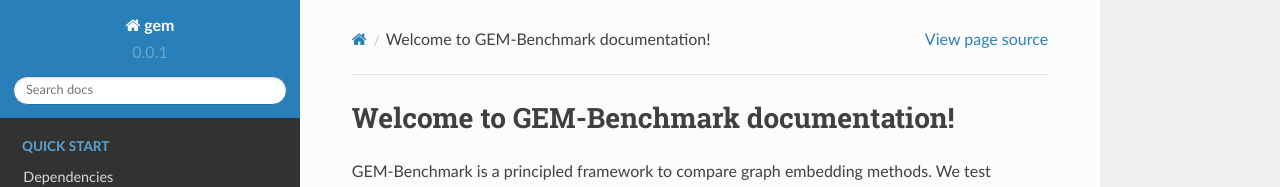
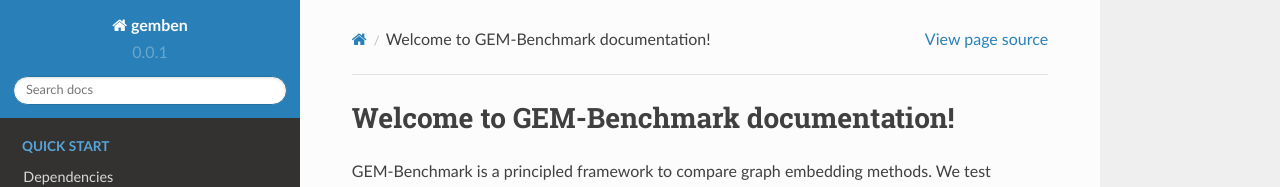
Before and after one commit to Sujit-O/gemben, a Sphinx documentation site: the page built from docs/source/index.rst, in a window 1280 px wide. Shown: the top 187 px of the page. Built offline with Sphinx 7.4.7 and the Read the Docs theme 2.0.0, drawn with Linux system fonts in a browser that asks for light colours; formulas are drawn with MathJax 3.

Commit message:
changed conf

```diff
--- a/docs/source/conf.py
+++ b/docs/source/conf.py
@@ -20,7 +20,7 @@ import sphinx_rtd_theme
 
 # -- Project information -----------------------------------------------------
 
-project = 'gem'
+project = 'gemben'
 copyright = '2019, Palash Goyal, Di Huang, Ankita Goswami, Sujit Rokka Chhetri, Arquimedes Canedo and Emilio Ferrara'
 author = 'Palash Goyal, Di Huang, Ankita Goswami, Sujit Rokka Chhetri, Arquimedes Canedo and Emilio Ferrara'
 
@@ -30,7 +30,7 @@ version = "0.0.1"
 # If extensions (or modules to document with autodoc) are in another directory,
 # add these directories to sys.path here. If the directory is relative to the
 # documentation root, use os.path.abspath to make it absolute, like shown here.
-sys.path.insert(0, os.path.abspath('../gem'))
+sys.path.insert(0, os.path.abspath('../gemben'))
 # -- General configuration ---------------------------------------------------
 
 # Try to override the matplotlib configuration as early as possible
@@ -199,7 +199,7 @@ html_static_path = ['_static']
 #html_file_suffix = None
 
 # Output file base name for HTML help builder.
-htmlhelp_basename = 'gemdoc'
+htmlhelp_basename = 'gembendoc'
 
 
 # -- Options for LaTeX output ---------------------------------------------
@@ -245,7 +245,7 @@ latex_elements = {
 # One entry per manual page. List of tuples
 # (source start file, name, description, authors, manual section).
 man_pages = [
-    ('index', 'gem', u'gem Documentation',
+    ('index', 'gemben', u'gemben Documentation',
      [u'Palash Goyal, Di Huang, Ankita Goswami, Sujit Rokka Chhetri, Arquimedes Canedo and Emilio Ferrara'], 1)
 ]
 
@@ -259,8 +259,8 @@ man_pages = [
 # (source start file, target name, title, author,
 #  dir menu entry, description, category)
 texinfo_documents = [
-  ('index', 'gem', u'gem Documentation',
-   u'Palash Goyal, Di Huang, Ankita Goswami, Sujit Rokka Chhetri, Arquimedes Canedo and Emilio Ferrara', 'gem', 'gem.',
+  ('index', 'gemben', u'gemben Documentation',
+   u'Palash Goyal, Di Huang, Ankita Goswami, Sujit Rokka Chhetri, Arquimedes Canedo and Emilio Ferrara', 'gemben', 'gemben.',
    'Miscellaneous'),
 ]
 
```
